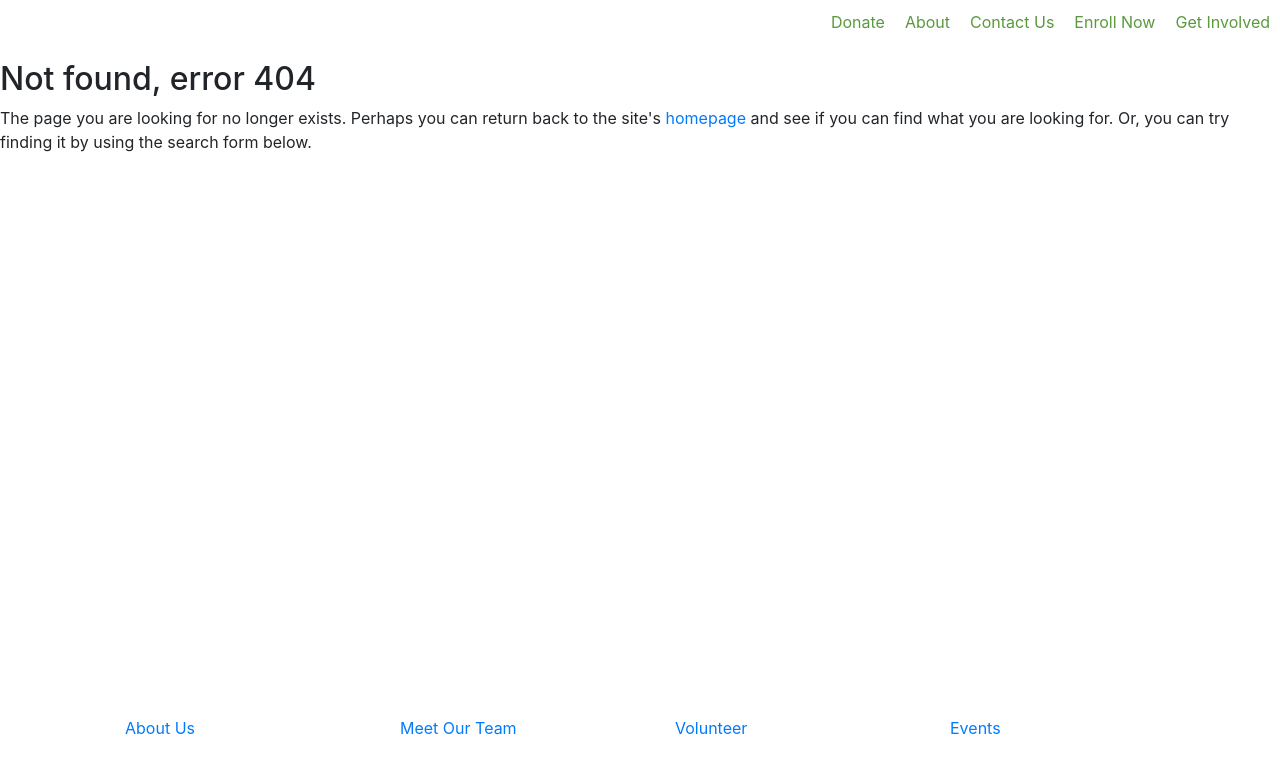
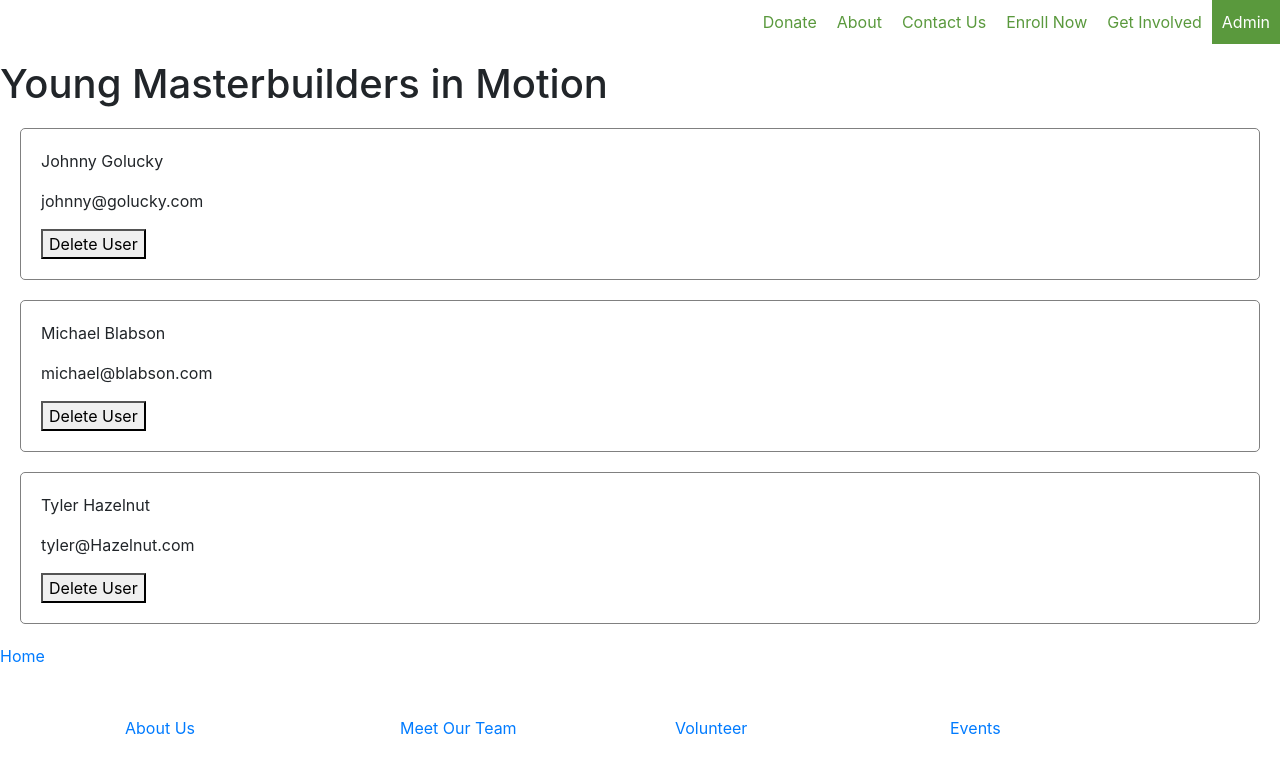
Before and after one commit to the-difference-engine/ymim, a React (Create React App) app in the folder frontend/: page /admin in a window 1280 px wide. Shown: the top 772 px of the page. Built offline with nearby package versions, Linux system fonts and the light colour scheme.

Commit message:
Feature/48/admin (#55)
Add basic admin functionality and interactions to BE & FE.

```diff
--- a/frontend/src/components/App.css
+++ b/frontend/src/components/App.css
@@ -6,3 +6,24 @@
 .small_img {
   width: 100px;
 }
+
+.user-list {
+  list-style-type: none;
+  margin: 0;
+  padding: 0;
+  width: 100%;
+}
+
+.user-list-item {
+  padding: 20px;
+  display: flex;
+  border: solid gray 1px;
+  margin: 10px;
+}
+
+@media (min-width: 600px) {
+  .user-list-item {
+    margin: 20px;
+    border-radius: 5px;
+  }
+}
--- a/frontend/src/components/App.js
+++ b/frontend/src/components/App.js
@@ -1,14 +1,16 @@
 import React, { Component } from 'react';
+import Header from './Header/index';
 import './App.css';
 
 class App extends Component {
   render() {
     return (
       <div className="App container">
+        <Header />
         <div className="row page-contents">
           <p>This is a sample component that currently lives at the root of our application.</p>
         </div>
-      </div>
+      </div >
     );
   }
 }
--- a/frontend/src/components/Header/Header.js
+++ b/frontend/src/components/Header/index.js
@@ -2,12 +2,13 @@ import React, { Component } from 'react';
 import { NavLink, Route } from 'react-router-dom';
 import './Header.css';
 
-
 class Header extends Component {
   render() {
+    const AuthAdmin = true;
+    const AuthUser = false;
     return (
       <header>
-        <Route exact path="/" render={() => <h4>EMPOWERING YOUNG WOMEN ORPHANS, ADOPTEES, & FOSTER ALUMNAE</h4>}/>
+        <Route exact path="/" render={() => <h4>EMPOWERING YOUNG WOMEN ORPHANS, ADOPTEES, & FOSTER ALUMNAE</h4>} />
         <nav>
           <ul className="nav-links">
             <li className="nav-item">
@@ -25,6 +26,22 @@ class Header extends Component {
             <li className="nav-item">
               <NavLink className="nav-link" to="/ambassadors" activeClassName="nav-link-selected">Get Involved</NavLink>
             </li>
+            {AuthAdmin ?
+
+              <li className="nav-item">
+                <NavLink className="nav-link" to="/admin" activeClassName="nav-link-selected">Admin</NavLink>
+              </li>
+              :
+              AuthUser ?
+                <li className="nav-item">
+                  <NavLink className="nav-link" to="/login" activeClassName="nav-link-selected">Logout</NavLink>
+                </li>
+                :
+                <li className="nav-item">
+                  <NavLink className="nav-link" to="/login" activeClassName="nav-link-selected">Login</NavLink>
+                </li>
+            }
+
           </ul>
         </nav>
       </header>
@@ -32,4 +49,5 @@ class Header extends Component {
   }
 }
 
+
 export default Header;
--- /dev/null
+++ b/frontend/src/components/Login.jsx
@@ -0,0 +1,19 @@
+import React, { Component } from 'react';
+
+class Login extends Component {
+    render() {
+        return (
+            <div>
+                <h1>Young Masterbuilders in Motion</h1>
+                <form>
+                    <input type="text" placeholder="username" />
+                    <input type="password" placeholder="password" />
+                    <button>Log in</button>
+                </form>
+            </div>
+
+        );
+    }
+}
+
+export default Login;
--- /dev/null
+++ b/frontend/src/components/SiteUser.jsx
@@ -0,0 +1,21 @@
+import React from 'react';
+import './App.css';
+
+function SiteUser(props) {
+    return (
+        <ol className='user-list'>
+            {props.demoUser.map((user) => (
+                <li className='user-list-item'>
+                    <div>
+                        <p>{user.name}</p>
+                        <p>{user.email}</p>
+                        <button>Delete User</button>
+                    </div>
+                </li>
+            ))}
+        </ol>
+    )
+}
+
+
+export default SiteUser;
--- /dev/null
+++ b/frontend/src/pages/admin.jsx
@@ -0,0 +1,43 @@
+import React, { Component } from 'react';
+import SiteUser from '../components/SiteUser';
+import { Link } from 'react-router-dom';
+import Header from '../components/Header';
+
+class Admin extends Component {
+
+    state = {
+        user: [
+            {
+                "id": "Johnny",
+                "name": "Johnny Golucky",
+                "email": "johnny@golucky.com"
+            },
+            {
+                "id": "michael",
+                "name": "Michael Blabson",
+                "email": "michael@blabson.com"
+            },
+            {
+                "id": "tyler",
+                "name": "Tyler Hazelnut",
+                "email": "tyler@Hazelnut.com"
+            }
+        ]
+    }
+
+    render() {
+        return (
+
+
+            <div>
+                < Header />
+                <h1>Young Masterbuilders in Motion</h1>
+                <SiteUser demoUser={this.state.user} />
+                <Link to="/">Home</Link>
+            </div>
+
+        );
+    }
+}
+
+export default Admin;
--- a/frontend/src/router.js
+++ b/frontend/src/router.js
@@ -7,8 +7,9 @@ import thunk from "redux-thunk";
 import App from './components/App';
 import DemoPage from './components/DemoPage';
 import NotFound from './components/NotFound';
+import Login from './components/Login';
+import Admin from "./pages/admin"
 import Footer from './components/footer';
-import Header from './components/Header/Header';
 import Contact from './components/contact';
 import About from './components/about';
 import Enroll from './components/enroll';
@@ -25,7 +26,6 @@ const router = (
         <Router>
             <div className='App site'>
                 <div className='site-content'>
-                    <Header />
                     <Switch>
                         <Route exact path="/" component={App} />
                         <Route exact path="/fetch" component={DemoPage} />
@@ -35,6 +35,8 @@ const router = (
                         <Route exact path="/meet-the-team" component={Team} />
                         <Route exact path="/ambassadors" component={Ambassadors} />
                         <Route exact path="/events" component={Events} />
+                        <Route exact path="/admin" component={Admin} />
+                        <Route exact path="/login" component={Login} />
                         <Route component={NotFound} />
                     </Switch>
                 </div>
```
Also changed, not shown: 2 other files (tests, documents, lock files or other folders).
